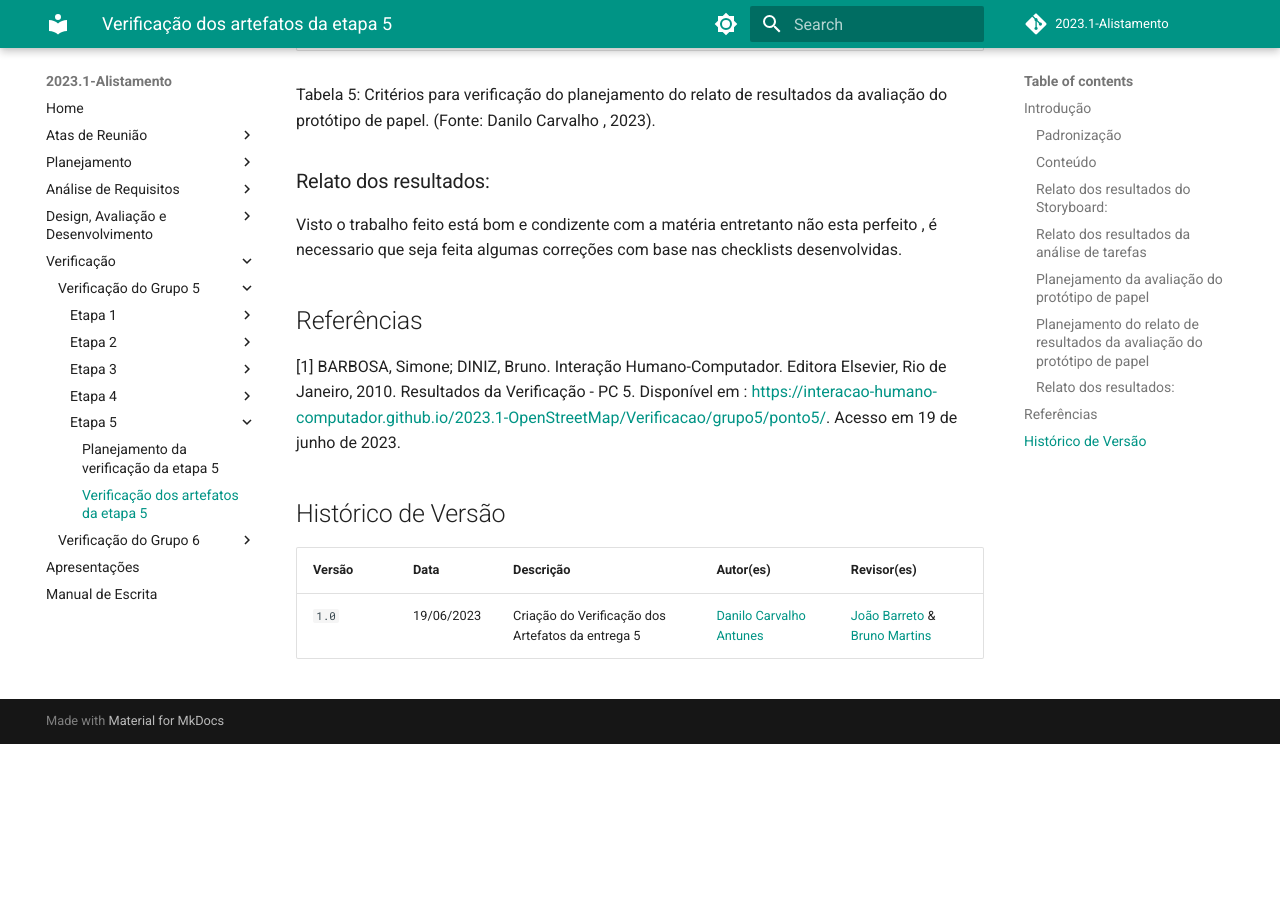
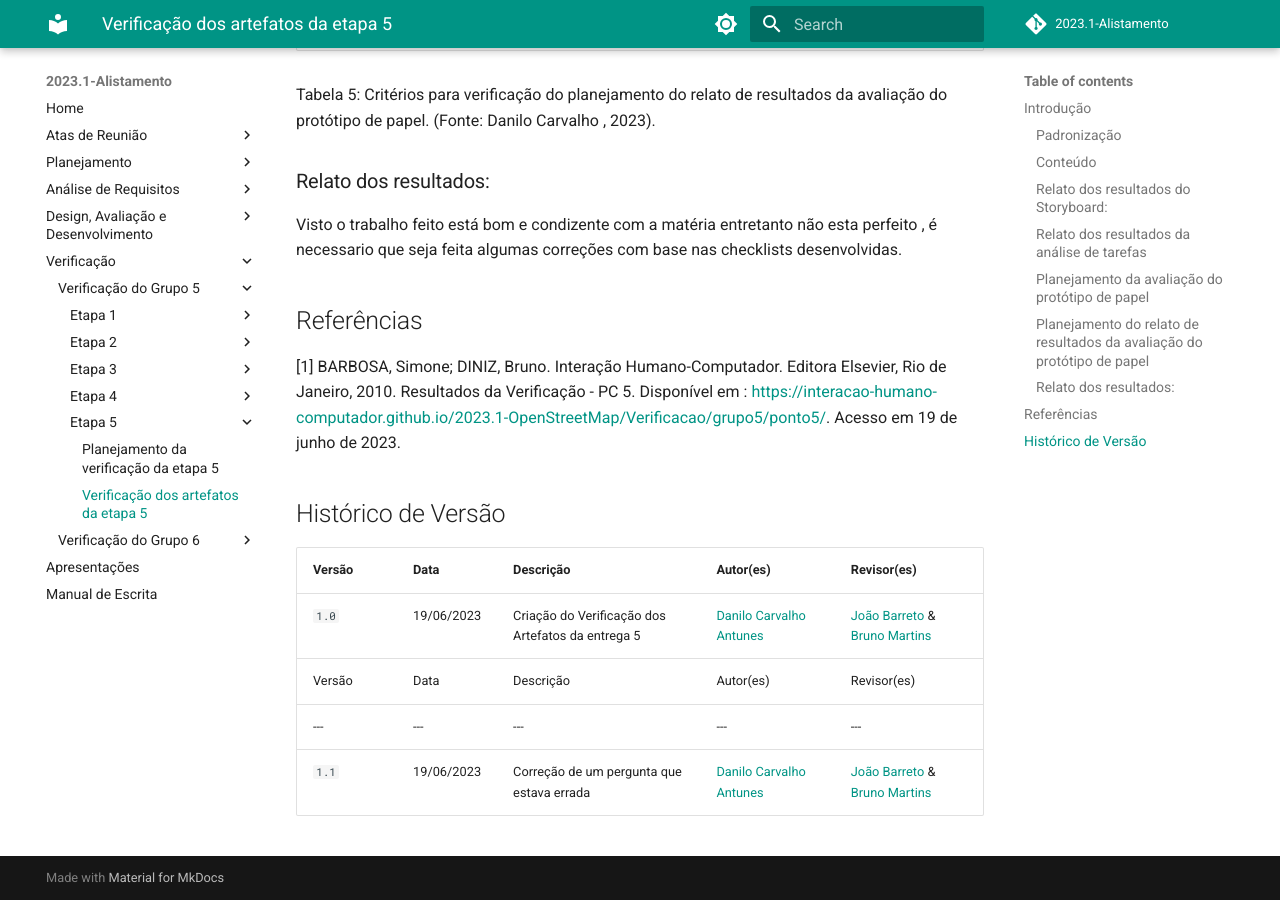
Before and after one commit to Interacao-Humano-Computador/2023.1-Alistamento, an MkDocs documentation site: the page built from docs/verificacao/verificacao_5/etapa5/verificacao5.md, in a window 1280 px wide and 900 px high, scrolled down 3842 px. Built offline with MkDocs 1.6.1 and Material for MkDocs 9.7.7, drawn with Linux system fonts in a browser that asks for light colours; comment, search, counter and statistics services are not loaded; before the commit the page ends 4586 px from its top, so only the background shows below that.

Commit message:
Update verificacao5.md

```diff
--- a/docs/verificacao/verificacao_5/etapa5/verificacao5.md
+++ b/docs/verificacao/verificacao_5/etapa5/verificacao5.md
@@ -95,3 +95,6 @@ Resultados da Verificação - PC 5. Disponível em : [https://interacao-humano-c
 | Versão | Data | Descrição | Autor(es) | Revisor(es) |
 | --- | --- | --- | --- | --- |
 |  `1.0`   | 19/06/2023 | Criação do Verificação dos Artefatos da entrega 5 | [Danilo Carvalho Antunes](https://github.com/Danilo-Carvalho-Antunes) | [João Barreto](https://github.com/JoaoBarreto03) & [Bruno Martins](https://github.com/gitbmvb)|
+| Versão | Data | Descrição | Autor(es) | Revisor(es) |
+| --- | --- | --- | --- | --- |
+|  `1.1`   | 19/06/2023 | Correção de um pergunta que estava errada | [Danilo Carvalho Antunes](https://github.com/Danilo-Carvalho-Antunes) | [João Barreto](https://github.com/JoaoBarreto03) & [Bruno Martins](https://github.com/gitbmvb)|
```
Also changed, not shown: other parts of docs/verificacao/verificacao_5/etapa5/verificacao5.md (+1 -1 lines).
